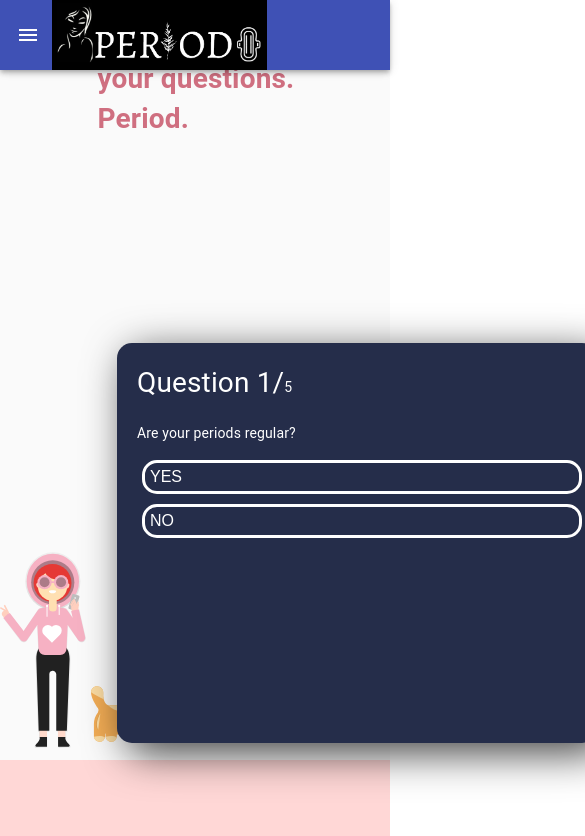
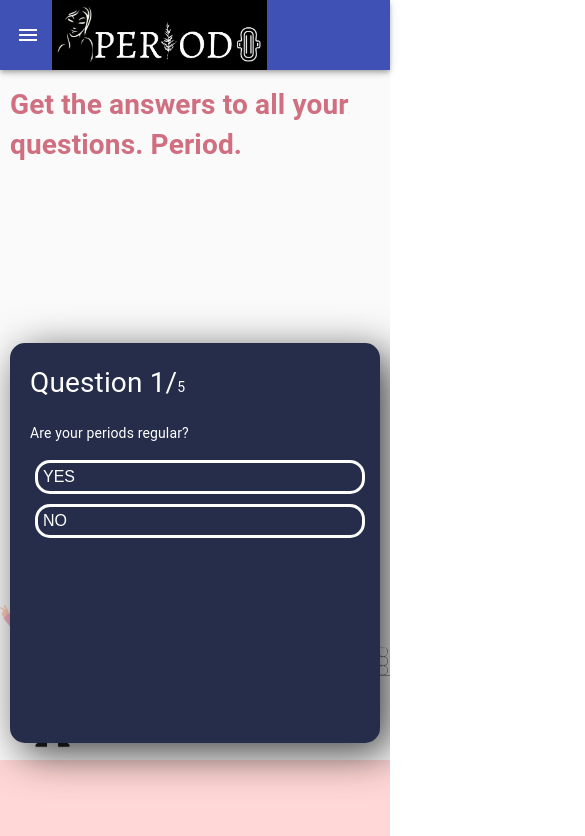
Before and after one commit to Feminine-Divine/periodo, a Next.js app in the folder periodo/: page /analysis in a window 390 px wide. Shown: the top 836 px of the page, 585 px wide, since content can reach past the window. Built offline with nearby package versions, Linux system fonts and the light colour scheme; no server answers.

Commit message:
made analysis page responsive

```diff
--- a/periodo/components/analysis/Analysis.js
+++ b/periodo/components/analysis/Analysis.js
@@ -1,8 +1,6 @@
 import React from "react";
 import { useState } from "react";
-import ReactDOM from "react-dom";
 import styles from "./Analysis.module.css";
-import Link from "next/link";
 
 const Analysis = () => {
   const questions = [
@@ -109,10 +107,11 @@ const Analysis = () => {
           TELL ME MORE!
         </button>
         {/*The bottom code should toggle on and off when the button is pressed*/}
+        <div className="resCards">
           <div style={{ display: showMe1 ? "block" : "none" }}>
             <div className={styles.resultCard}>
-            Maintaining a healthy lifestyle can help reduce the risk of some of
-            the causes of irregular periods.
+              Maintaining a healthy lifestyle can help reduce the risk of some
+              of the causes of irregular periods.
               <br />
               This includes:
               <ul>
@@ -129,15 +128,16 @@ const Analysis = () => {
               Ouch! Try applying heating pads to quell the pain.Over-the-counter
               pain relievers, such as ibuprofen (Advil, Motrin IB, others) or
               naproxen sodium (Aleve), at regular doses starting the day before
-            you expect your period to begin can help control the pain of cramps.
+              you expect your period to begin can help control the pain of
+              cramps.
             </div>
           </div>
           <div style={{ display: showMe3 ? "block" : "none" }}>
             <div className={styles.resultCard3}>
               Don’t ignore a long period. It’s important to see your doctor to
               discuss why you might be experiencing this symptom. Delaying your
-            diagnosis and treatment could lead to a worsening of the underlying
-            condition responsible for the extended bleeding.
+              diagnosis and treatment could lead to a worsening of the
+              underlying condition responsible for the extended bleeding.
             </div>
           </div>
           <div style={{ display: showMe4 ? "block" : "none" }}>
@@ -146,8 +146,8 @@ const Analysis = () => {
               treat PMS or any other condition.
               <ul>
                 <li>
-                Not getting enough sleep can kill your mood if you're weeks away
-                from your period.
+                  Not getting enough sleep can kill your mood if you're weeks
+                  away from your period.
                 </li>
                 <li>Unmanaged stress can worsen mood swings.</li>
               </ul>
@@ -166,6 +166,7 @@ const Analysis = () => {
                 best for you! Continue living your awesome lifestyle and lording
                 over the rest of us, you lucky human!
               </p>
+            </div>
           </div>
         </div>
       </>
--- a/periodo/components/analysis/Analysis.module.css
+++ b/periodo/components/analysis/Analysis.module.css
@@ -64,7 +64,6 @@
 }
 .resultCard {
   color: white;
-  position: absolute;
   bottom: 35%;
   left: 105%;
   justify-content: center;
@@ -232,3 +231,24 @@
 .quizWrapper {
   min-height: 90vh;
 }
+
+@media screen and (max-width: 500px) {
+  .quizHead {
+    margin-top: 75px;
+    padding-top: 10px;
+    margin-bottom: 50px;
+    left: 10px;
+    right: 10px;
+  }
+  .quiz {
+    width: auto;
+    left: 10px;
+    right: 10px;
+  }
+  .resCard {
+    display: flexbox;
+  }
+  .resultCard {
+    margin-top: 360px;
+  }
+}
```
Lines whose indentation alone changed are shown as unchanged.
